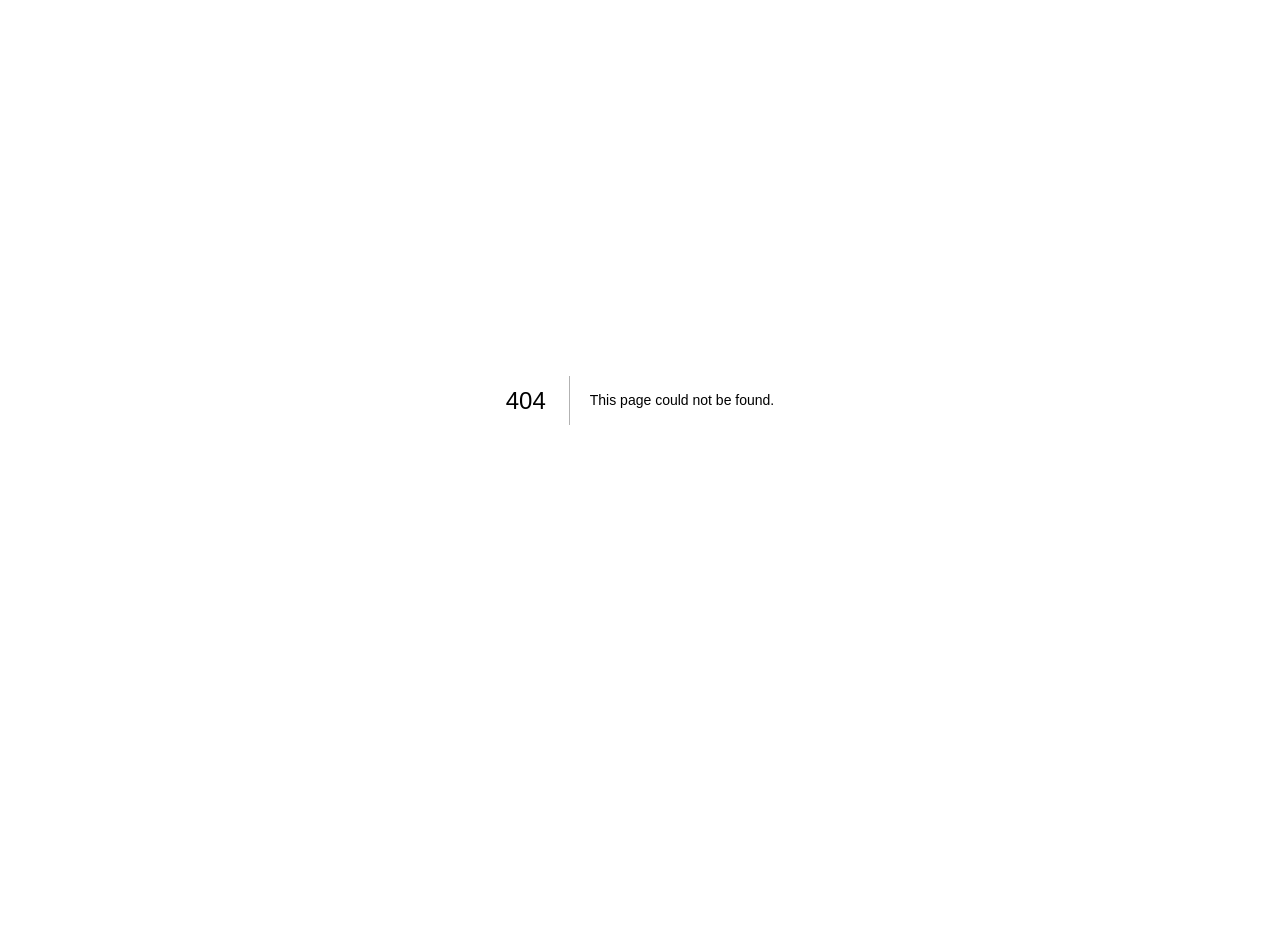
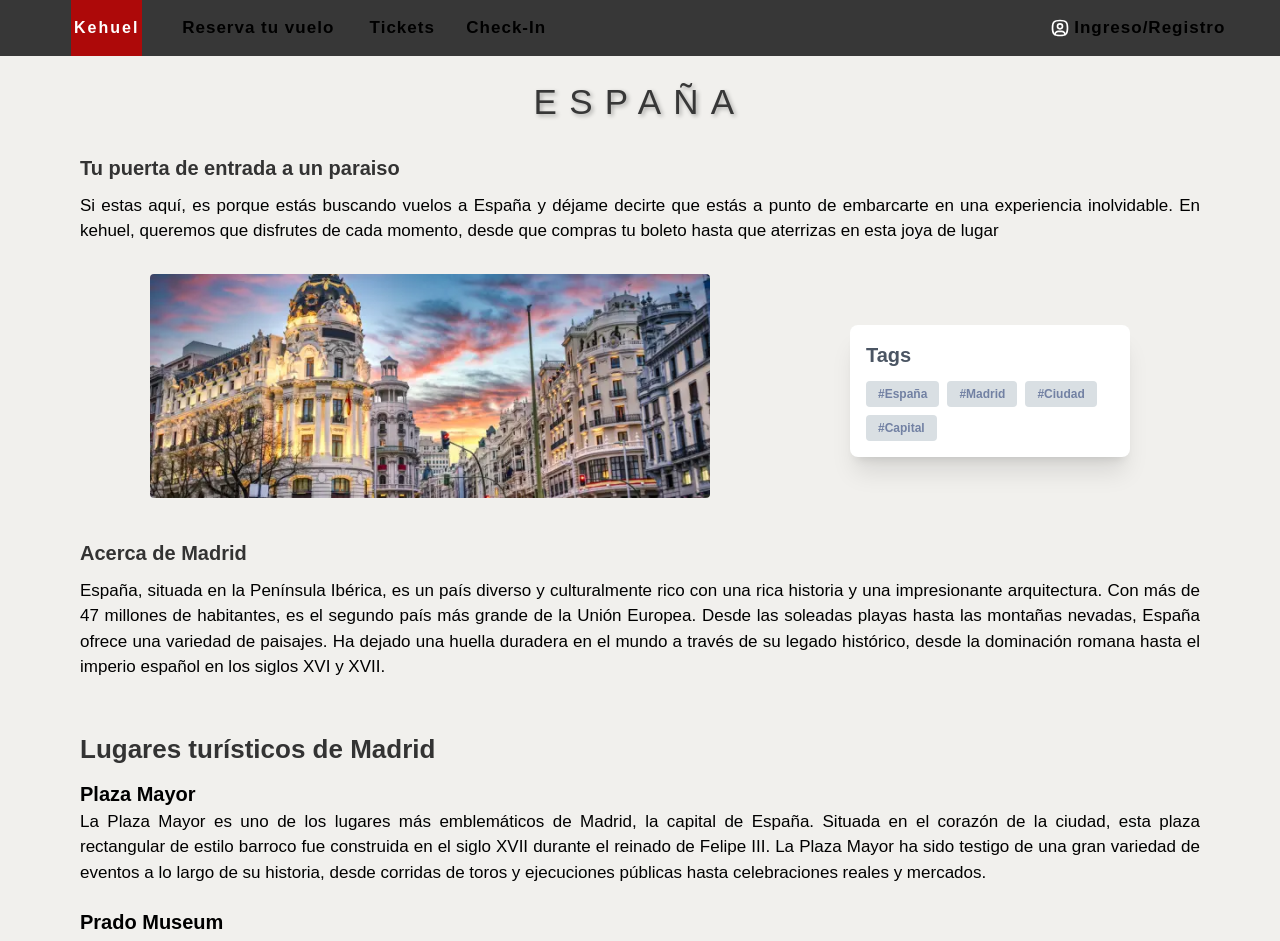
Before and after one commit to H4rr1ss/SEMI1_1S2024_PROYECTO_A_20, a Next.js app in the folder frontend/: page /detalle-destino in a window 1280 px wide. Before the commit this address had no page. Shown: the top 941 px of the page. Before the commit the page ends 800 px from the top, so only its background shows below. Built offline with nearby package versions, Linux system fonts and the light colour scheme; a web font is replaced by a local one.

Commit message:
[add]: Vista detalle-destino

```diff
--- /dev/null
+++ b/frontend/src/app/(airline)/detalle-destino/detalle.css
@@ -0,0 +1,62 @@
+.detalle-destino{
+    padding:10px 80px 50px 80px;
+}
+
+.detalle-destino h1{
+    font-size: 20px;
+    font-weight: 600;
+    color: #333;
+    margin-bottom: 10px;
+}
+
+.detalle-destino .d-recommendations label,
+.detalle-destino h4{
+    font-size: 17px;
+    text-align: justify;
+}
+
+.detalle-destino h3{
+    margin-top: 10px;
+    margin-bottom: 24px;
+    font-size: 35px;
+    text-transform: uppercase;
+    letter-spacing: 0.35em;
+    font-weight: 540;
+    text-align: center;
+    text-shadow: 2px 2px 4px rgba(0, 0, 0, 0.3);
+    color: #373737;
+}
+
+.detalle-destino .d-image{
+    margin-top: 30px;
+    margin-bottom: 40px;
+    background-position: center;
+    background-repeat: no-repeat;
+    background-size: cover;
+}
+
+.detalle-destino .d-places-box{
+    margin-top: 50px;
+}
+
+.detalle-destino .d-places-box h1{
+    font-size: 26px;
+    font-weight: 600;
+}
+
+
+.detalle-destino .d-places-box .d-places{
+    gap: 22px;
+}
+
+.detalle-destino .d-places-box .d-places .d-place h2{
+    font-size: 20px;
+    font-weight: 600;
+}
+
+.d-recommendations{
+    border-style: dashed;
+    border-width: 4px;
+    border-color: #d2d6dc;
+    padding: 20px 10px 20px 10px;
+}
--- /dev/null
+++ b/frontend/src/app/(airline)/detalle-destino/page.tsx
@@ -0,0 +1,81 @@
+import { PropsDestinationDetail, Place } from "@/utils";
+import { props } from "@/seed/seed";
+import './detalle.css'
+
+const DetalleDestino = (/*props : PropsDestinationDetail*/) => {
+	return (
+		<div className="detalle-destino flex-grow mt-14 w-full h-auto text-black">
+			<h3>{props.country}</h3>
+			<h1>Tu puerta de entrada a un paraiso</h1>
+			<h4>
+				Si estas aquí, es porque estás buscando vuelos a {props.country} y déjame
+				decirte que estás a punto de embarcarte en una experiencia inolvidable. En kehuel,
+				queremos que disfrutes de cada momento, desde que compras tu boleto hasta que
+				aterrizas en esta joya de lugar
+			</h4>
+
+			<div className="flex justify-around items-center w-full">
+				<div className="d-image rounded bg-red-600 w-3/6 h-56" style={{backgroundImage: `url(${props.image})`}}></div>
+				<div
+					className="flex flex-col gap-1 justify-center items-start w-[280px] h-4/5 bg-white dark:bg-transparent px-4 py-4 shadow-xl rounded-lg"
+				>
+					<p className="font-semibold text-xl text-gray-600 mb-2">Tags</p>
+					<div className="flex flex-wrap gap-2">
+						{props.keywords && props.keywords.map((keyword:string, index:number) => (
+							<>
+								<p
+									className="px-3 py-1 text-[12px] bg-[#d9dfe3] max-w-max rounded font-semibold text-[#7281a3] cursor-pointer"
+									key={index}
+								>
+									#{keyword}
+								</p>
+							</>
+						))}
+					</div>
+				</div>
+			</div>
+
+			<h1>Acerca de {props.name}</h1>
+			<h4>{props.description}</h4>
+
+			<div className="d-places-box">
+				<h1>Lugares turísticos de {props.name}</h1>
+				<div className="d-places flex flex-col mb-12">
+					{props.places && props.places.map((place:Place, index:number) => (
+						<div key={index} className="d-place">
+							<h2>{place.name}</h2>
+							<h4>{place.description}</h4>
+						</div>
+					))}
+				</div>
+			</div>
+
+			<div className="d-recommendations mt-20 h-auto flex flex-col items-center justify-center">
+				<h1>Recomendaciones</h1>
+				<label>{props.preventRecommendations}</label>
+			</div>
+		</div>
+	)
+}
+
+export default DetalleDestino;
+
+/*
+<div
+  className="flex flex-col gap-1 justify-center items-start w-[280px] bg-white dark:bg-transparent px-4 py-4 shadow-xl rounded-lg"
+>
+  <p className="font-semibold text-xl text-gray-600 mb-2">Tags</p>
+  <div className="flex flex-wrap gap-2">
+    <p
+      className="px-3 py-1 text-[12px] bg-[#d9dfe3] max-w-max rounded font-semibold text-[#7281a3]"
+    >
+      #uiverse
+    </p>
+    <p
+      className="px-3 py-1 text-[12px] bg-[#d9dfe3] max-w-max rounded font-semibold text-[#7281a3]"
+    >
+      #html
+    </p>
+  </div>
+</div>
+*/
--- a/frontend/src/seed/seed.ts
+++ b/frontend/src/seed/seed.ts
@@ -1,4 +1,4 @@
-
+import { PropsDestinationDetail } from "@/utils";
 // DATA DE LOGUEO PARA CLIENTE - - - - - - - - - - - - - - - - - - - - - - - - - - - - - - - - - - - - - - - - - -
 export interface Ticket {
     id: string;
@@ -223,12 +223,25 @@ interface destinations {
     preventRecommendations: string;
 }
 
+export const props: PropsDestinationDetail = {
+    name: "Madrid",
+    country: "España",
+    image: "../../imas/destinations/madrid.webp",
+    description: "España, situada en la Península Ibérica, es un país diverso y culturalmente rico con una rica historia y una impresionante arquitectura. Con más de 47 millones de habitantes, es el segundo país más grande de la Unión Europea. Desde las soleadas playas hasta las montañas nevadas, España ofrece una variedad de paisajes. Ha dejado una huella duradera en el mundo a través de su legado histórico, desde la dominación romana hasta el imperio español en los siglos XVI y XVII.",
+    keywords: ["España", "Madrid", "Ciudad", "Capital"],
+    places: [
+        { name: "Plaza Mayor", description: "La Plaza Mayor es uno de los lugares más emblemáticos de Madrid, la capital de España. Situada en el corazón de la ciudad, esta plaza rectangular de estilo barroco fue construida en el siglo XVII durante el reinado de Felipe III. La Plaza Mayor ha sido testigo de una gran variedad de eventos a lo largo de su historia, desde corridas de toros y ejecuciones públicas hasta celebraciones reales y mercados." },
+        { name: "Prado Museum", description: "El Museo del Prado, ubicado en Madrid, es uno de los museos de arte más importantes del mundo y una joya cultural de España. Fundado en 1819, cuenta con una impresionante colección de obras maestras que abarcan desde el siglo XII hasta el siglo XIX, destacando especialmente la pintura española, italiana y flamenca." }
+    ],
+    preventRecommendations: "Al visitar el Museo del Prado en Madrid, asegúrate de comprar tus entradas con anticipación para evitar las largas colas. Llega temprano para evitar las multitudes y planifica tu visita para no perderte tus obras favoritas. Respeta las normas del museo, mantén el distanciamiento social y lleva mascarilla si es necesario. No olvides hidratarte y tomar descansos regulares. Con estas precauciones, disfrutarás de una visita segura y memorable al Museo del Prado."
+}
+
 export const destinations: destinations[] = [
     {
         name: "Madrid",
-        country: "Spain",
+        country: "España",
         image: "../../imas/destinations/madrid.webp",
-        description: "Madrid is the capital and largest city of Spain.",
+        description: "España, situada en la Península Ibérica, es un país diverso y culturalmente rico con una rica historia y una impresionante arquitectura. Con más de 47 millones de habitantes, es el segundo país más grande de la Unión Europea. Desde las soleadas playas hasta las montañas nevadas, España ofrece una variedad de paisajes. Ha dejado una huella duradera en el mundo a través de su legado histórico, desde la dominación romana hasta el imperio español en los siglos XVI y XVII.",
         keywords: ["Spain", "Madrid", "city", "capital"],
         places: [
             { name: "Plaza Mayor", description: "Historic square in the heart of Madrid." },
--- a/frontend/src/utils/index.ts
+++ b/frontend/src/utils/index.ts
@@ -5,3 +5,5 @@ export * from './interfaces/destinations.interface';
 export * from './functions/ver-editar-perfil.funcs';
 export * from './functions/login-register.funcs';
 export * from './functions/admin.funcs';
+export * from './interfaces/destinationDetail.interface'
+export * from './interfaces/recordFlight.interface'
```
Also changed, not shown: frontend/src/utils/interfaces/destinationDetail.interface.ts (added, +11 -0 lines).
